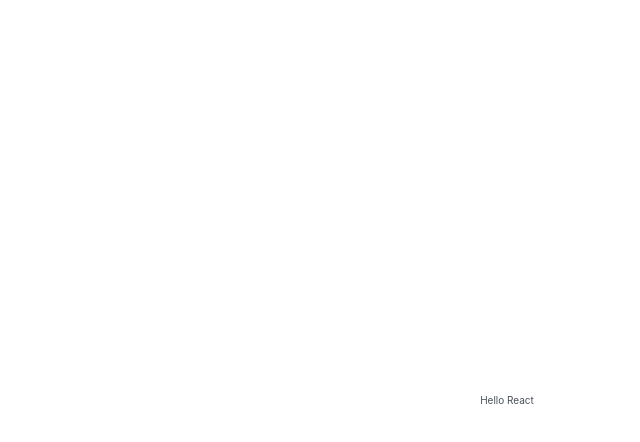
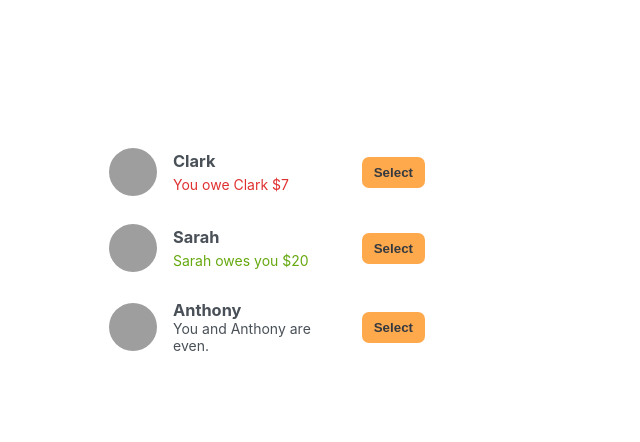
Before and after one commit to BerkayTurna/eat-n-split, a JavaScript app: page / in a window 1280 px wide. Shown: the top 442 px of the page, without its empty margins (133-773 px from the left). Built offline with nearby package versions, Linux system fonts and the light colour scheme; grey boxes are pictures that could not be loaded; the HTML template or start-up script is replaced by a standard one.

Commit message:
Add FriendList component to display friends with balances

```diff
--- a/src/App.js
+++ b/src/App.js
@@ -20,7 +20,31 @@
 ];
 
 export default function App() {
+  return (
+    <div className="app">
+      <div className="sidebar">
+        <FriendList />  </div>
+    </div>
+  )
+}
+
+function FriendList() {
+  const friends = initialFriends;
   return <div>
-    Hello React
+    <ul>
+      {friends.map(friend => (<Friend friend={friend} key={friend.id} />))}
+    </ul>
   </div>
 }
+
+function Friend({ friend }) {
+  return <li>
+    <img src={friend.image} alt={friend.name} />
+    <h3>{friend.name}</h3>
+
+    {friend.balance < 0 && <p className="red">You owe {friend.name} ${Math.abs(friend.balance)}</p>}
+    {friend.balance > 0 && <p className="green">{friend.name} owes you ${Math.abs(friend.balance)}</p>}
+    {friend.balance === 0 && <p>You and {friend.name} are even.</p>}
+    <button className="button">Select</button>
+  </li>
+}
```
